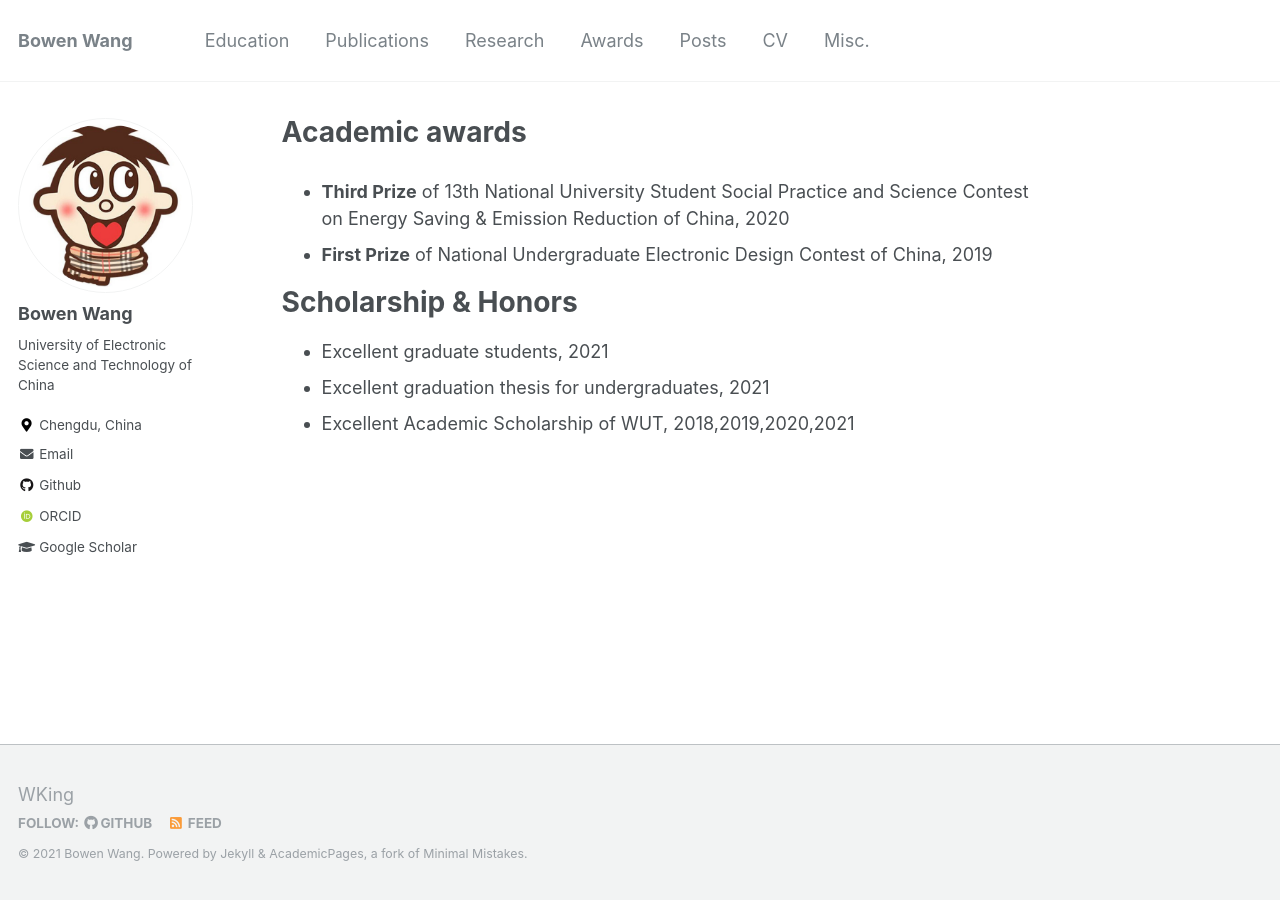
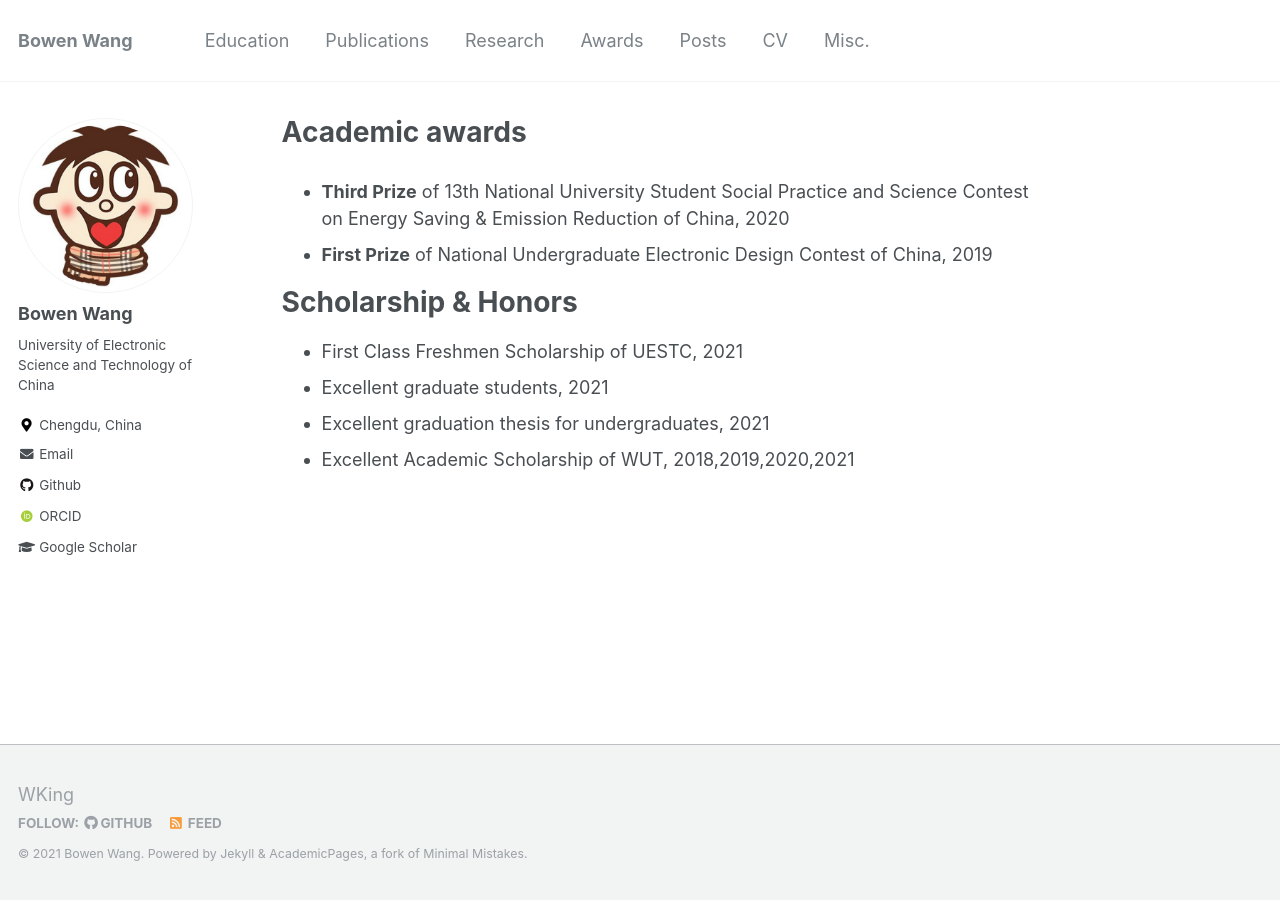
Before and after one commit to BW-Wang/BW-Wang.github.io, a Jekyll site: the page built from _pages/awards.md, in a window 1280 px wide. Built offline with Jekyll 4.4.1, drawn with Linux system fonts in a browser that asks for light colours; some web fonts are replaced.

Commit message:
Update awards.md
awards

```diff
--- a/_pages/awards.md
+++ b/_pages/awards.md
@@ -8,6 +8,7 @@ title: "Academic awards"
 
 # Scholarship & Honors
 
+- First Class Freshmen Scholarship of UESTC, 2021
 - Excellent graduate students, 2021
 - Excellent graduation thesis for undergraduates, 2021
 - Excellent Academic Scholarship of WUT, 2018,2019,2020,2021
```
